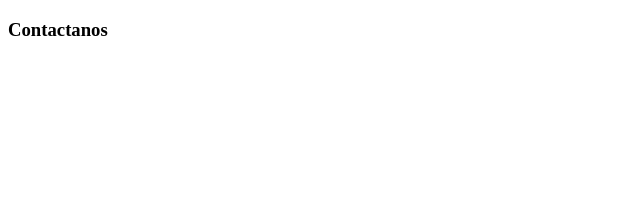
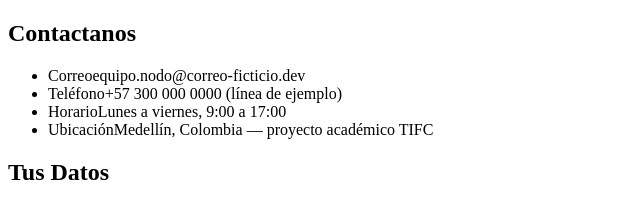
Before and after one commit to waltermp11/TIFC2DEV-SDPF6-Simulaci-n-de-Proyecto-SCRUM, a plain HTML site: page contacto.html in a window 1280 px wide. Shown: the whole page, without its empty margins (0-640 px from the left). Drawn offline with Linux system fonts and the light colour scheme.

Commit message:
Contacto

```diff
--- a/contacto.html
+++ b/contacto.html
@@ -9,7 +9,15 @@
 
 <section class="section-contacto">
     <article class="article-contactanos">
-        <h1> Contactanos</h1>
+
+        <h2>Contactanos</h2>
+
+        <ul class="info-list">
+        <li><span class="k">Correo</span><span>equipo.nodo@correo-ficticio.dev</span></li>
+        <li><span class="k">Teléfono</span><span>+57 300 000 0000 (línea de ejemplo)</span></li>
+        <li><span class="k">Horario</span><span>Lunes a viernes, 9:00 a 17:00</span></li>
+        <li><span class="k">Ubicación</span><span>Medellín, Colombia — proyecto académico TIFC</span></li>
+      </ul>
 
 
 
@@ -21,7 +29,7 @@
     </article>
     <article class="article-contaco-usuario"></article>
 
-
+    <h2>Tus Datos</h2>
 
 
 </section>
```
